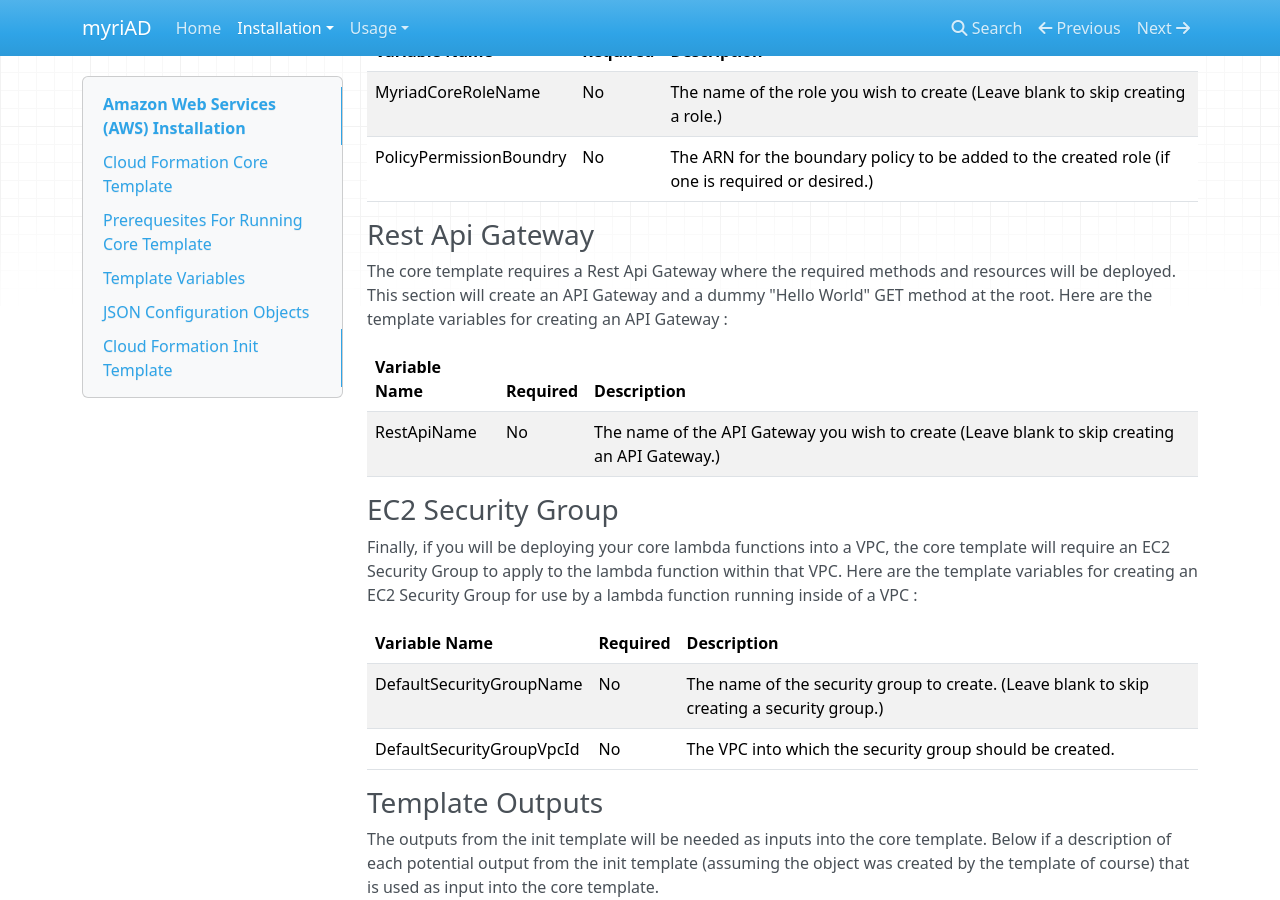
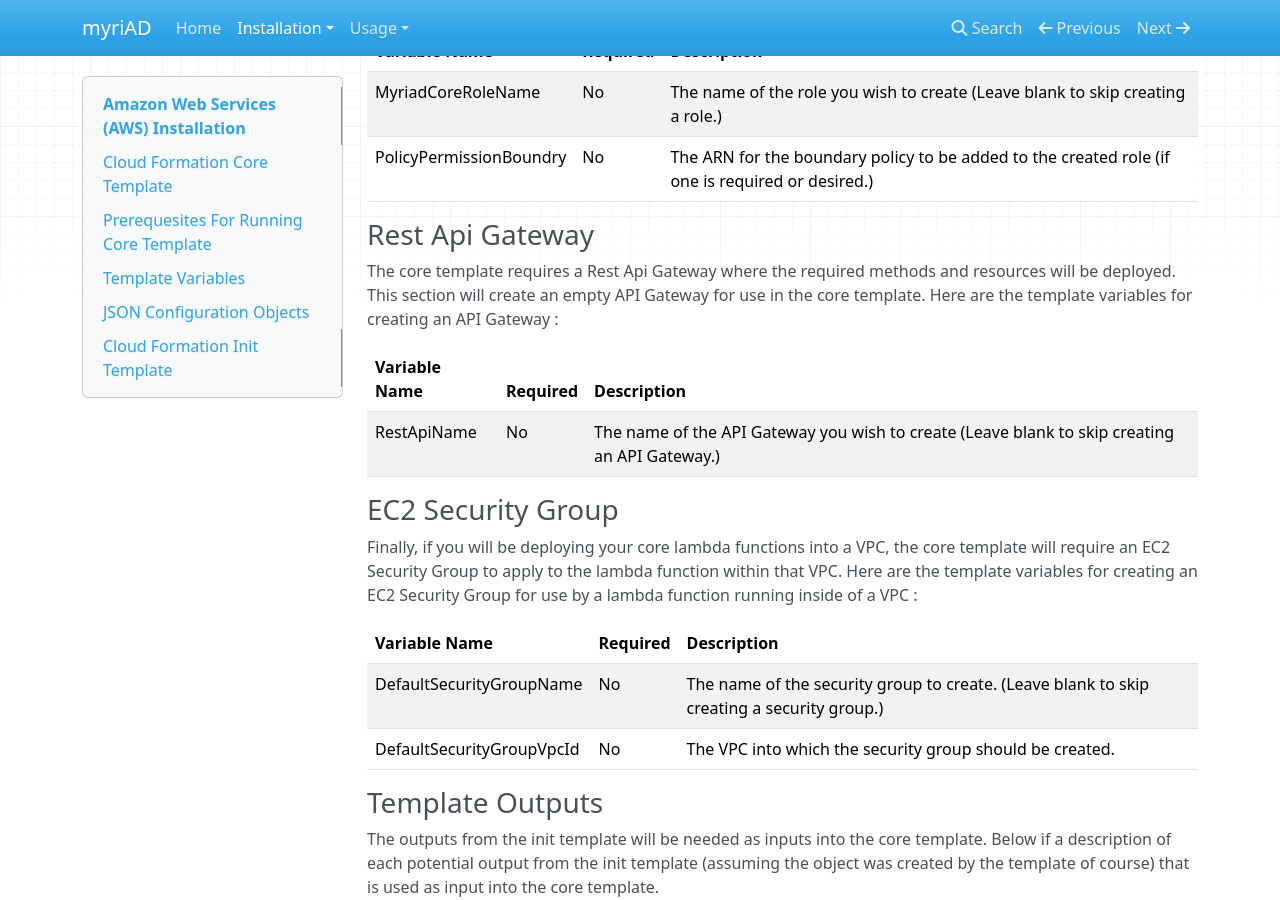
Before and after one commit to SynapseProject/myriad.docs, an MkDocs documentation site: the page built from docs/install/aws.md, in a window 1280 px wide and 900 px high, scrolled down 5573 px. Built offline with MkDocs 1.6.1, drawn with Linux system fonts in a browser that asks for light colours; nearby versions of some CDN libraries; old or Windows-style settings are respelled for this version of MkDocs.

Commit message:
Updated REST API Gateway creation details.

```diff
--- a/docs/install/aws.md
+++ b/docs/install/aws.md
@@ -178,7 +178,7 @@ The core template requires the Amazon Resource Name (ARN) of an IAM Role under w
 
 ### Rest Api Gateway
 
-The core template requires a Rest Api Gateway where the required methods and resources will be deployed.  This section will create an API Gateway and a dummy "Hello World" GET method at the root.  Here are the template variables for creating an API Gateway :
+The core template requires a Rest Api Gateway where the required methods and resources will be deployed.  This section will create an empty API Gateway for use in the core template.  Here are the template variables for creating an API Gateway :
 
 | Variable Name | Required | Description
 | ------------- | -------- | -----------
```
